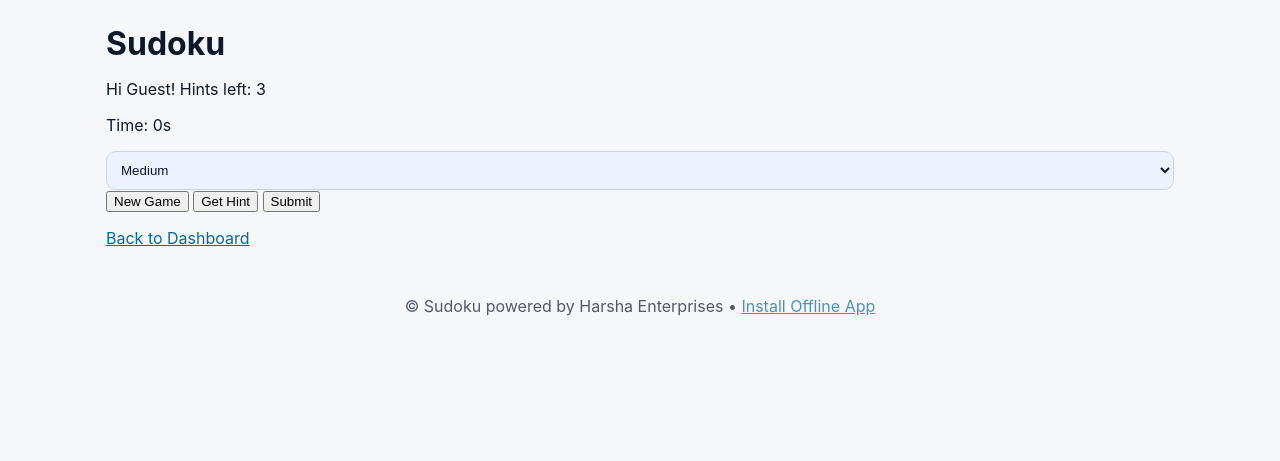
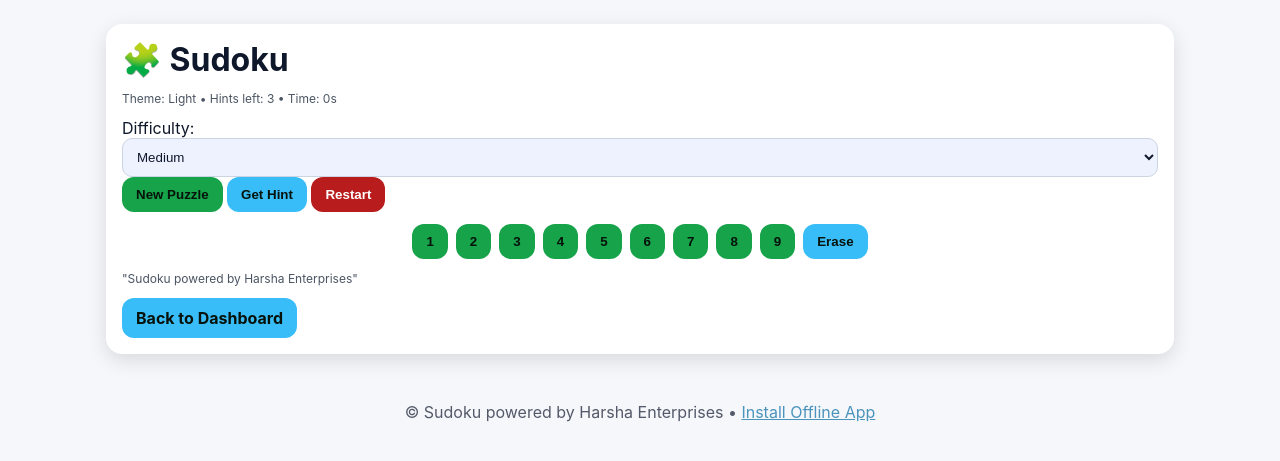
Before and after one commit to harsha86396/sudoku_app, a Flask app: template templates/play.html in a window 1280 px wide. Shown: the part 63-524 px from the top of the page. Run offline with Flask 3, Linux system fonts and the light colour scheme; the template is opened without the code that fills it, so the values that code supplies are empty; parts of the project's set-up code (start-up, migrations or seed data) failed here and were passed over.

Commit message:
Update play.html

```diff
--- a/templates/play.html
+++ b/templates/play.html
@@ -1,268 +1,207 @@
 {% extends 'base.html' %}
 {% block content %}
-  <h1>Sudoku</h1>
-  <p>Hi {{ session.name | default('Guest') }}! Hints left: <span id="hints">{{ session.hints_left | default(3) }}</span></p>
-  <p>Time: <span id="timer">0</span>s</p>
-  <select id="difficulty" onchange="startNewGame()">
+<div class="card">
+  <h1>🧩 Sudoku</h1>
+  <div class="small">Theme: <span id="theme-name">Dark</span> • Hints left: <span id="hints-left">3</span> • Time: <span id="timer">0</span>s</div>
+  <div style="margin:12px 0">
+    Difficulty:
+    <select id="difficulty">
       <option value="easy">Easy</option>
       <option value="medium" selected>Medium</option>
       <option value="hard">Hard</option>
     </select>
-  <button onclick="startNewGame()">New Game</button>
-  <button onclick="getHint()" id="hintBtn">Get Hint</button>
-  <button onclick="submitPuzzle()">Submit</button>
-  <div id="sudokuGrid"></div>
-  <p id="msg" class="success">{{ session.pop('msg', '') }}</p>
-  <p id="err" class="error">{{ session.pop('err', '') }}</p>
-  <p><a href="{{ url_for('dashboard') }}">Back to Dashboard</a></p>
+    <button class="btn" onclick="newPuzzle()">New Puzzle</button>
+    <button class="btn secondary" onclick="getHint()">Get Hint</button>
+    <button class="btn danger" onclick="restart()">Restart</button>
+  </div>
+  <div id="board" class="sudoku-container"></div>
+  <div class="controls">
+    <button class="btn" onclick="setDigit(1)">1</button>
+    <button class="btn" onclick="setDigit(2)">2</button>
+    <button class="btn" onclick="setDigit(3)">3</button>
+    <button class="btn" onclick="setDigit(4)">4</button>
+    <button class="btn" onclick="setDigit(5)">5</button>
+    <button class="btn" onclick="setDigit(6)">6</button>
+    <button class="btn" onclick="setDigit(7)">7</button>
+    <button class="btn" onclick="setDigit(8)">8</button>
+    <button class="btn" onclick="setDigit(9)">9</button>
+    <button class="btn secondary" onclick="erase()">Erase</button>
+  </div>
+  <p class="small">"Sudoku powered by Harsha Enterprises"</p>
+  <a class="btn secondary" href="/dashboard">Back to Dashboard</a>
+</div>
 {% endblock %}
+
 {% block scripts %}
 <script>
-    // Initialize with robust JSON parsing
-    let grid = [];
+let puzzle = [];
 let solution = [];
-    try {
-      const puzzleData = '{{ session.puzzle | tojson | safe | default('[]') }}';
-      const solutionData = '{{ session.solution | tojson | safe | default('[]') }}';
-      if (puzzleData && puzzleData !== 'null') {
-        grid = JSON.parse(puzzleData);
+let selected = null;
+let startTime = null;
+let timerInterval = null;
+let hintsLeft = 3;
+let original = [];
+
+function $(id){ return document.getElementById(id); }
+
+function makeCell(r,c,val,prefilled){
+  const d = document.createElement('div');
+  d.className = 'cell' + (prefilled ? ' prefilled' : '');
+  d.dataset.r = r; d.dataset.c = c;
+  d.textContent = val ? val : '';
+  d.onclick = () => {
+    if(!prefilled){
+      if(selected) selected.style.outline='none';
+      selected = d;
+      d.style.outline='2px solid var(--accent)';
     }
-      if (solutionData && solutionData !== 'null') {
-        solution = JSON.parse(solutionData);
-      }
-      console.log('Parsed grid:', grid);
-      console.log('Parsed solution:', solution);
-    } catch (e) {
-      console.error('Failed to parse grid or solution:', e);
-    }
-    let startTime = {{ session.start_time | tojson | safe | default(0) }};
-
-    // Validate grid and solution
-    if (!Array.isArray(grid) || grid.length !== 9 || !grid.every(row => Array.isArray(row) && row.length === 9)) {
-      console.warn('Invalid or empty grid, starting new game');
-      startNewGame();
-      return;
-    }
-    if (!Array.isArray(solution) || solution.length !== 9 || !solution.every(row => Array.isArray(row) && row.length === 9)) {
-      console.warn('Invalid or empty solution, starting new game');
-      startNewGame();
-      return;
+  };
+  return d;
 }
 
-    function createGrid() {
-      const gridDiv = document.getElementById('sudokuGrid');
-      gridDiv.innerHTML = '';
-      const table = document.createElement('table');
-      for (let r = 0; r < 9; r++) {
-        const row = document.createElement('tr');
-        for (let c = 0; c < 9; c++) {
-          const cell = document.createElement('td');
-          cell.className = `cell r${r} c${c} block${Math.floor(r/3)*3 + Math.floor(c/3)}`;
-          const input = document.createElement('input');
-          input.type = 'text';
-          input.maxLength = 1;
-          input.value = grid[r][c] || '';
-          input.readOnly = grid[r][c] !== 0;
-          input.oninput = (e) => updateGrid(r, c, e.target.value);
-          input.onfocus = () => highlight(r, c);
-          input.onblur = () => clearHighlight();
-          input.onkeypress = (e) => {
-            const char = String.fromCharCode(e.which);
-            if (!/[1-9]/.test(char)) e.preventDefault();
-          };
-          cell.appendChild(input);
-          row.appendChild(cell);
-        }
-        table.appendChild(row);
-      }
-      gridDiv.appendChild(table);
-      updateTimer();
-      console.log('Grid rendered');
-    }
+function drawBoard(){
+  const board = $('board');
+  board.innerHTML = '';
 
-    function updateGrid(r, c, value) {
-      const num = parseInt(value) || 0;
-      if (num >= 0 && num <= 9) {
-        grid[r][c] = num;
-      } else {
-        grid[r][c] = 0;
-        document.querySelector(`.r${r}.c${c} input`).value = '';
+  // Create the 3x3 container grid
+  for (let boxRow = 0; boxRow < 3; boxRow++) {
+    for (let boxCol = 0; boxCol < 3; boxCol++) {
+      const box = document.createElement('div');
+      box.className = 'sudoku-box';
+
+      // Fill the box with cells
+      for (let r = 0; r < 3; r++) {
+        for (let c = 0; c < 3; c++) {
+          const cellRow = boxRow * 3 + r;
+          const cellCol = boxCol * 3 + c;
+          const cell = makeCell(cellRow, cellCol, puzzle[cellRow][cellCol], original[cellRow][cellCol] !== 0);
+          box.appendChild(cell);
         }
       }
 
-    function highlight(r, c) {
-      clearHighlight();
-      document.querySelectorAll(`.r${r} input, .c${c} input, .block${Math.floor(r/3)*3 + Math.floor(c/3)} input`)
-        .forEach(input => input.classList.add('highlight'));
+      board.appendChild(box);
     }
-
-    function clearHighlight() {
-      document.querySelectorAll('.highlight').forEach(input => input.classList.remove('highlight'));
-    }
-
-    function updateTimer() {
-      if (startTime) {
-        const seconds = Math.floor((Date.now() / 1000) - startTime);
-        document.getElementById('timer').textContent = seconds;
-        setTimeout(updateTimer, 1000);
   }
 }
 
-    function startNewGame() {
-      const difficulty = document.getElementById('difficulty').value;
-      fetch('/play', {
-        method: 'POST',
-        headers: { 'Content-Type': 'application/x-www-form-urlencoded' },
-        body: `difficulty=${difficulty}`
-      }).then(response => {
-        if (response.redirected) {
-          window.location.href = response.url;
-        }
-      }).catch(error => {
-        console.error('Failed to start new game:', error);
-        document.getElementById('err').textContent = 'Failed to start new game';
-      });
+async function newPuzzle(){
+  hintsLeft = 3; $('hints-left').textContent = hintsLeft;
+  const diff = $('difficulty').value;
+  const resp = await fetch('/api/new_puzzle?difficulty=' + diff);
+  const data = await resp.json();
+  puzzle = data.puzzle;
+  solution = data.solution;
+  original = JSON.parse(JSON.stringify(puzzle));
+  startTimer();
+  drawBoard();
 }
 
-    function getHint() {
-      fetch('/hint', { method: 'POST' })
-        .then(response => response.json())
-        .then(data => {
-          if (data.error) {
-            document.getElementById('err').textContent = data.error;
-            return;
-          }
-          grid[data.row][data.col] = data.value;
-          const input = document.querySelector(`.r${data.row}.c${data.col} input`);
-          input.value = data.value;
-          input.readOnly = true;
-          document.getElementById('hints').textContent = data.hints_left;
-          if (data.hints_left === 0) {
-            document.getElementById('hintBtn').disabled = true;
-          }
-          document.getElementById('err').textContent = '';
-        }).catch(error => {
-          console.error('Hint request failed:', error);
-          document.getElementById('err').textContent = 'Failed to get hint';
-        });
+function startTimer(){
+  if(timerInterval) clearInterval(timerInterval);
+  startTime = Date.now();
+  timerInterval = setInterval(()=>{
+    $('timer').textContent = Math.floor((Date.now() - startTime)/1000);
+  }, 500);
 }
 
-    function validatePuzzle() {
-      for (let r = 0; r < 9; r++) {
-        for (let c = 0; c < 9; c++) {
-          if (grid[r][c] === 0 || grid[r][c] !== solution[r][c]) {
-            return false;
+function setDigit(n){
+  if(!selected) return;
+  const r = parseInt(selected.dataset.r), c = parseInt(selected.dataset.c);
+  if(original[r][c] !== 0) return;
+  selected.textContent = n;
+  puzzle[r][c] = n;
+  validateCell(selected, r, c);
+  checkSolved();
 }
+
+function erase(){
+  if(!selected) return;
+  const r = parseInt(selected.dataset.r), c = parseInt(selected.dataset.c);
+  if(original[r][c] !== 0) return;
+  selected.textContent = '';
+  selected.classList.remove('error');
+  puzzle[r][c] = 0;
+}
+
+function validateCell(cell, r, c){
+  if(puzzle[r][c] === 0){ cell.classList.remove('error'); return; }
+  if(puzzle[r][c] !== solution[r][c]){
+    cell.classList.add('error');
+  } else {
+    cell.classList.remove('error');
+  }
+}
+
+function isSolved(){
+  for(let r=0;r<9;r++){
+    for(let c=0;c<9;c++){
+      if(puzzle[r][c] !== solution[r][c]) return false;
     }
   }
   return true;
 }
 
-    function submitPuzzle() {
-      if (!validatePuzzle()) {
-        document.getElementById('err').textContent = 'Puzzle incomplete or incorrect';
-        alert('Puzzle is incomplete or contains errors. Please check your entries.');
-        return;
+async function checkSolved(){
+  if(isSolved()){
+    clearInterval(timerInterval);
+    const seconds = Math.floor((Date.now() - startTime)/1000);
+    alert('🎉 Solved in ' + seconds + ' seconds!');
+
+    // Only post to leaderboard if not in guest mode
+    if(!{{ 'true' if session.guest else 'false' }}){
+      try{
+        const res = await fetch('/api/record_result', {
+          method:'POST', headers:{'Content-Type':'application/json'},
+          body: JSON.stringify({seconds})
+        });
+        const j = await res.json();
+        if(j.status === 'ok'){
+          alert('Result recorded! Your best: ' + j.best_time + 's. Rank: #' + j.rank);
+          window.location.href = '/leaderboard';
+        } else {
+          alert('Result not recorded: ' + (j.error || 'Unknown error'));
         }
-      fetch('/submit', {
-        method: 'POST',
-        headers: { 'Content-Type': 'application/json' },
-        body: JSON.stringify({ grid: grid })
-      })
-        .then(response => response.json())
-        .then(data => {
-          if (data.error) {
-            document.getElementById('err').textContent = data.error;
-            alert(data.error);
-          } else {
-            document.getElementById('msg').textContent = `Puzzle submitted in ${data.seconds} seconds!`;
-            alert(`Success! Puzzle completed in ${data.seconds} seconds.`);
-            window.location.href = '/dashboard';
+      }catch(e){
+        console.error(e);
+        alert('Failed to post result.');
       }
-        })
-        .catch(error => {
-          console.error('Submission failed:', error);
-          document.getElementById('err').textContent = 'Submission failed';
-          alert('Submission failed: ' + error.message);
-        });
+    }
+  }
 }
 
-    window.onload = () => {
-      {% if not session.user_id %}
-        alert('Playing in Guest Mode: Your scores will not be saved, shown on the leaderboard, or included in PDFs.');
-      {% endif %}
-      if (!grid.length || !solution.length) {
-        console.warn('Grid or solution empty, starting new game');
-        startNewGame();
-      } else {
-        createGrid();
+async function getHint(){
+  if(hintsLeft <= 0){ alert('No hints left.'); return; }
+  const res = await fetch('/api/hint', {method:'POST'});
+  const j = await res.json();
+  if(j.error){ alert(j.error); return; }
+  const {r,c,val} = j;
+  const board = $('board');
+  const boxes = board.getElementsByClassName('sudoku-box');
+  const boxRow = Math.floor(r / 3);
+  const boxCol = Math.floor(c / 3);
+  const cellRow = r % 3;
+  const cellCol = c % 3;
+  const box = boxes[boxRow * 3 + boxCol];
+  const cell = box.children[cellRow * 3 + cellCol];
+  puzzle[r][c] = val;
+  original[r][c] = val; // lock it
+  cell.textContent = val;
+  cell.classList.add('prefilled');
+  hintsLeft = j.hints_left;
+  $('hints-left').textContent = hintsLeft;
+  checkSolved();
 }
-    };
+
+function restart(){
+  puzzle = JSON.parse(JSON.stringify(original));
+  drawBoard();
+  startTimer();
+}
+
+window.addEventListener('DOMContentLoaded', ()=>{
+  newPuzzle();
+  const isLight = document.documentElement.classList.contains('light');
+  document.getElementById('theme-name').textContent = isLight ? 'Light' : 'Dark';
+});
 </script>
-  <style>
-    table {
-      border-collapse: collapse;
-      margin: 20px 0;
-      border: 3px solid #333;
-    }
-    .cell {
-      width: 40px;
-      height: 40px;
-      border: 1px solid #999;
-      text-align: center;
-    }
-    .cell input {
-      width: 100%;
-      height: 100%;
-      border: none;
-      text-align: center;
-      font-size: 16px;
-      background: transparent;
-    }
-    .cell input:read-only {
-      background: #f0f0f0;
-      color: #333;
-    }
-    .cell input:read-only.dark {
-      background: #555;
-      color: #fff;
-    }
-    .highlight {
-      background: #d0d0ff;
-    }
-    .highlight.dark {
-      background: #6666cc;
-    }
-    .success {
-      color: green;
-    }
-    .error {
-      color: red;
-    }
-    /* 3x3 subgrid borders */
-    .r0, .r3, .r6 {
-      border-top: 3px solid #333;
-    }
-    .c0, .c3, .c6 {
-      border-left: 3px solid #333;
-    }
-    .r8 {
-      border-bottom: 3px solid #333;
-    }
-    .c8 {
-      border-right: 3px solid #333;
-    }
-    /* Theme-specific styles */
-    table.dark {
-      border-color: #ccc;
-      background: #444;
-    }
-    .cell.dark {
-      border-color: #ccc;
-    }
-    .cell input.dark {
-      color: #fff;
-      background: #444;
-    }
-  </style>
 {% endblock %}
```
Lines whose indentation alone changed are shown as unchanged.
